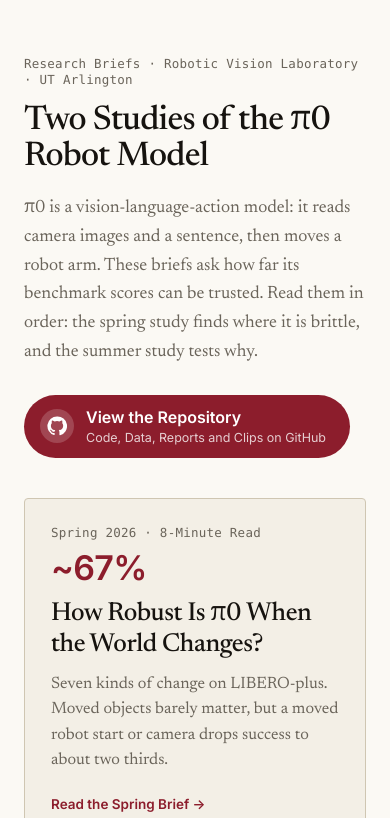
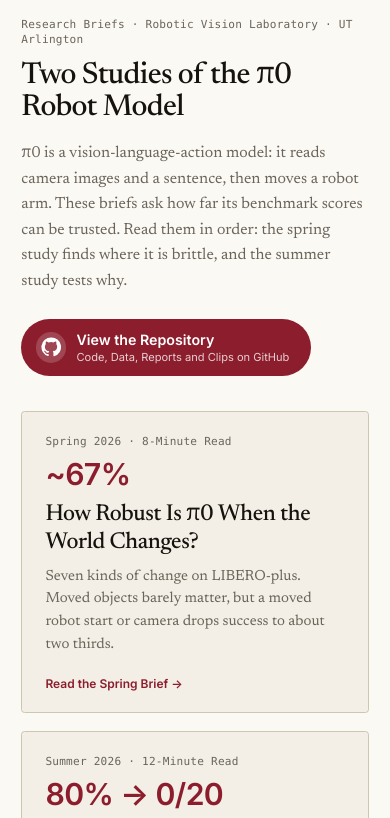
Before and after one commit to ashzaeen/VLA-Failure-Analysis, a plain HTML site: page site/index.html in a window 390 px wide. Shown: the top 818 px of the page. Drawn offline with Linux system fonts and the light colour scheme.

Commit message:
Landing page: first screen fits a normal laptop viewport
Same design, but sizes are now in rem with the root size tied to viewport
height, so the header, intro, repository button and both cards fit the first
screen on typical laptops and the credit line sits just below the fold. Top
padding trimmed; intro line width loosened so it does not wrap to a fourth
line. Phones keep a fixed 16px base and scroll normally.

```diff
--- a/site/index.html
+++ b/site/index.html
@@ -13,29 +13,31 @@
 --serif:'Newsreader',Georgia,'Times New Roman',serif;--sans:'Inter',system-ui,-apple-system,'Segoe UI',Roboto,sans-serif;--mono:ui-monospace,'JetBrains Mono',Consolas,monospace}
 @media (prefers-color-scheme:dark){:root{--bg:#12100E;--surf:#1B1815;--text:#F1ECE2;--mute:#A39B8C;--line:#2E2A24;--line2:#413B32;--acc:#E8788A;--onacc:#12100E;--acc-soft:rgba(232,120,138,.12)}}
 *{box-sizing:border-box}
-body{margin:0;background:var(--bg);color:var(--text);font:400 18px/1.6 var(--serif);-webkit-font-smoothing:antialiased}
+html{font-size:clamp(13px,calc(100vh / 39),20px);-webkit-text-size-adjust:100%}
+@media (max-width:720px){html{font-size:16px}}
+body{margin:0;background:var(--bg);color:var(--text);font:400 1rem/1.6 var(--serif);-webkit-font-smoothing:antialiased}
 a{color:inherit}
-:focus-visible{outline:2px solid var(--acc);outline-offset:3px;border-radius:3px}
-.wrap{max-width:960px;margin:0 auto;padding:56px 24px 40px}
-.cap{font:500 12.5px/1.3 var(--mono);letter-spacing:.02em;color:var(--mute)}
-h1{font:500 clamp(34px,6vw,56px)/1.08 var(--serif);letter-spacing:-.02em;margin:14px 0 18px}
-.lede{max-width:640px;color:var(--mute);margin:0 0 28px}
-.actions{display:flex;flex-wrap:wrap;gap:12px;margin:0 0 40px}
-.btn{display:inline-flex;align-items:center;gap:12px;padding:13px 24px 13px 16px;border-radius:999px;background:var(--acc);color:var(--onacc);text-decoration:none;font:600 16px/1.2 var(--sans);transition:transform .15s}
+:focus-visible{outline:2px solid var(--acc);outline-offset:0.167rem;border-radius:0.167rem}
+.wrap{max-width:53.333rem;margin:0 auto;padding:1.15rem 1.333rem 2.222rem}
+.cap{font:500 0.694rem/1.3 var(--mono);letter-spacing:.02em;color:var(--mute)}
+h1{font:500 clamp(1.889rem,6vw,3.111rem)/1.08 var(--serif);letter-spacing:-.02em;margin:0.778rem 0 1rem}
+.lede{max-width:38rem;color:var(--mute);margin:0 0 1.556rem}
+.actions{display:flex;flex-wrap:wrap;gap:0.667rem;margin:0 0 2.222rem}
+.btn{display:inline-flex;align-items:center;gap:0.667rem;padding:0.722rem 1.333rem 0.722rem 0.889rem;border-radius:55.5rem;background:var(--acc);color:var(--onacc);text-decoration:none;font:600 0.889rem/1.2 var(--sans);transition:transform .15s}
 .btn:hover{transform:translateY(-1px)}
-.btn .ic{display:grid;place-items:center;width:34px;height:34px;border-radius:50%;background:rgba(255,255,255,.18)}
+.btn .ic{display:grid;place-items:center;width:1.889rem;height:1.889rem;border-radius:50%;background:rgba(255,255,255,.18)}
 @media (prefers-color-scheme:dark){.btn .ic{background:rgba(18,16,14,.14)}}
 .btn svg{display:block}
-.btn .sub{display:block;font:400 12.5px/1.2 var(--sans);opacity:.78;margin-top:3px}
-.grid{display:grid;grid-template-columns:repeat(2,minmax(0,1fr));gap:20px}
+.btn .sub{display:block;font:400 0.694rem/1.2 var(--sans);opacity:.78;margin-top:0.167rem}
+.grid{display:grid;grid-template-columns:repeat(2,minmax(0,1fr));gap:1.111rem}
 @media (max-width:720px){.grid{grid-template-columns:1fr}}
-.card{display:flex;flex-direction:column;gap:10px;padding:26px 26px 24px;background:var(--surf);border:1px solid var(--line2);border-radius:4px;text-decoration:none;transition:border-color .15s,transform .15s}
+.card{display:flex;flex-direction:column;gap:0.556rem;padding:1.444rem 1.444rem 1.333rem;background:var(--surf);border:1px solid var(--line2);border-radius:0.222rem;text-decoration:none;transition:border-color .15s,transform .15s}
 .card:hover{border-color:var(--acc);transform:translateY(-2px)}
-.card h2{font:500 26px/1.2 var(--serif);letter-spacing:-.015em;margin:4px 0 0}
-.card p{margin:0;color:var(--mute);font-size:16.5px;line-height:1.55}
-.card .go{margin-top:auto;padding-top:12px;font:600 13.5px var(--sans);color:var(--acc)}
-.num{font:600 34px/1 var(--sans);color:var(--acc);letter-spacing:-.02em}
-.foot{margin-top:48px;padding-top:22px;border-top:1px solid var(--line2);font:400 14.5px/1.6 var(--sans);color:var(--mute)}
+.card h2{font:500 1.444rem/1.2 var(--serif);letter-spacing:-.015em;margin:0.222rem 0 0}
+.card p{margin:0;color:var(--mute);font-size:0.917rem;line-height:1.55}
+.card .go{margin-top:auto;padding-top:0.667rem;font:600 0.75rem var(--sans);color:var(--acc)}
+.num{font:600 1.889rem/1 var(--sans);color:var(--acc);letter-spacing:-.02em}
+.foot{margin-top:2.667rem;padding-top:1.222rem;border-top:1px solid var(--line2);font:400 0.806rem/1.6 var(--sans);color:var(--mute)}
 .foot a{color:var(--acc)}
 @media (prefers-reduced-motion:reduce){.card,.btn{transition:none}.card:hover,.btn:hover{transform:none}}
 </style>
```
